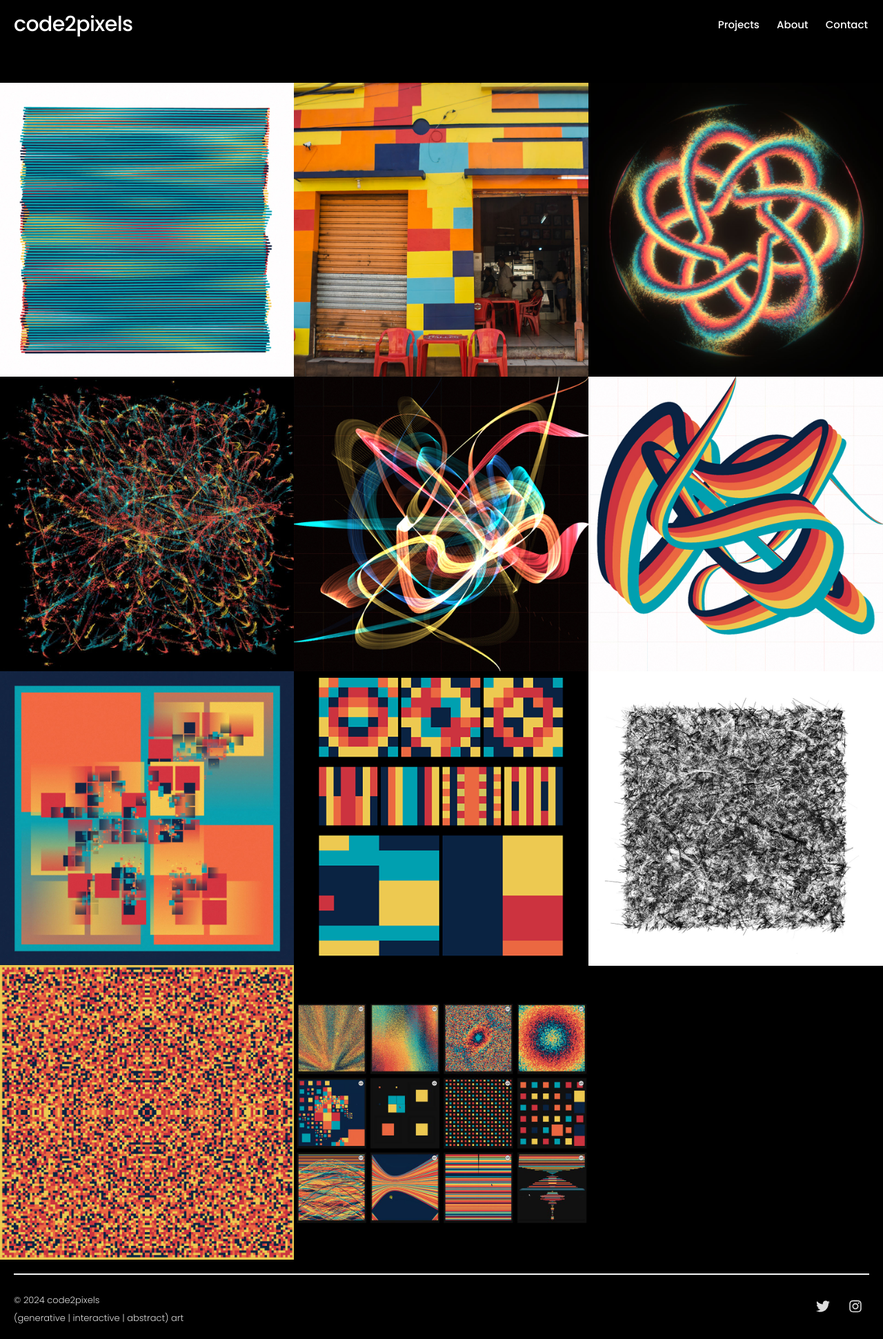
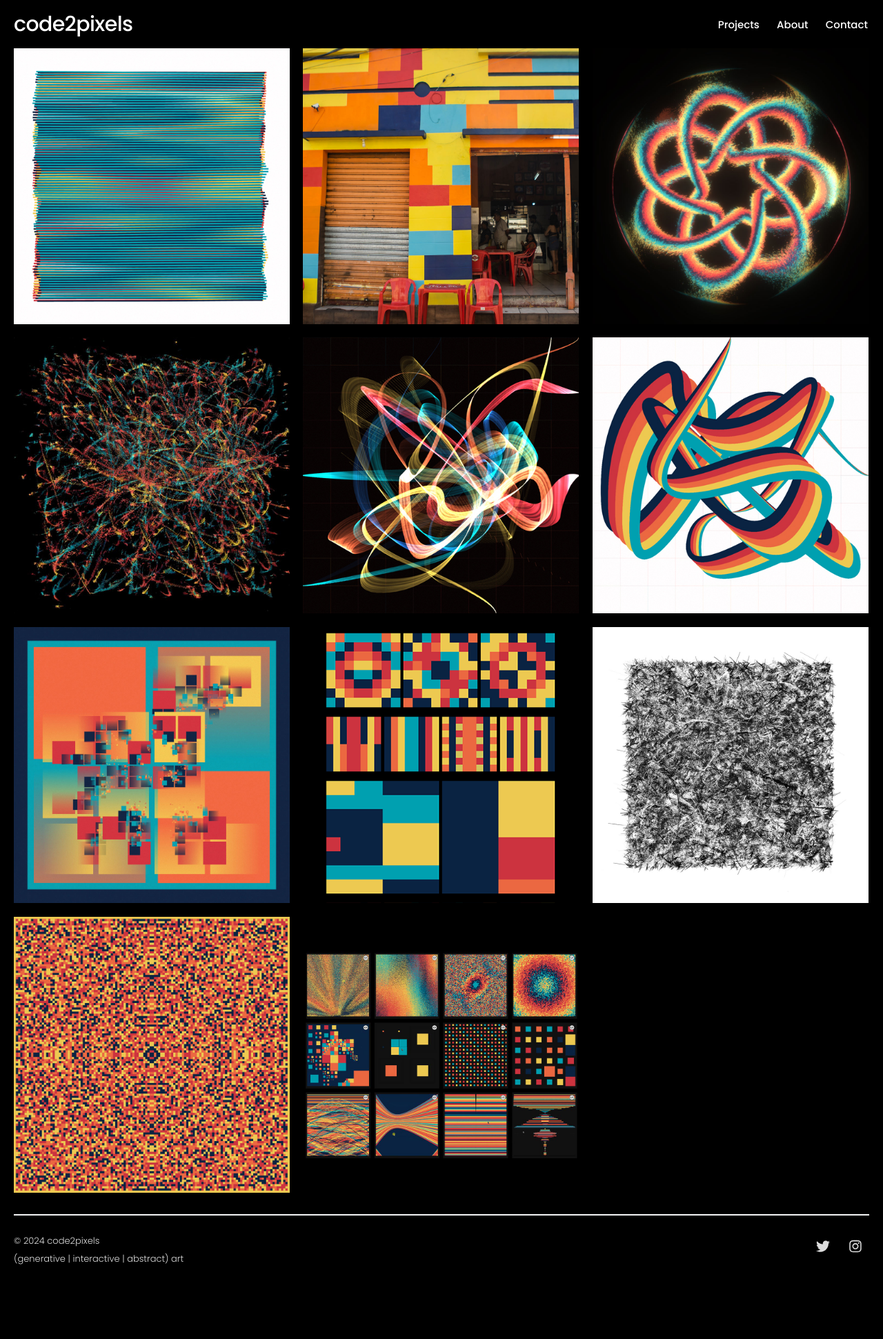
Before and after one commit to code2pixels-genart/code2pixels.xyz, a Jekyll site: the page built from index.html, in a window 1280 px wide. Shown: the whole page at 69% size. Built offline with Jekyll 4.4.1, drawn with Linux system fonts in a browser that asks for light colours; nearby versions of some CDN libraries; after the commit the page ends 1855 px from its top, so only the background shows below that.

Commit message:
Fixed listing margin and padding

```diff
--- a/_sass/_includes/_listing.scss
+++ b/_sass/_includes/_listing.scss
@@ -5,8 +5,8 @@
 // - - - - - - - - - - - - - - - - - -
 
 .listing {
-	padding: 0 $grid-spacing/2;
-	margin-top: -$grid-spacing/2;
+	padding: 0 $grid-spacing/2+0px;
+	margin-top: -$grid-spacing/2+0px;
 }
 
 .listing-wrap {
@@ -15,7 +15,7 @@
 
 .listing-item {
 	position: relative;
-	padding: $grid-spacing/2;
+	padding: $grid-spacing/2+0px;
 	float: left;
 	width: 50%;
 
@@ -127,7 +127,7 @@
 // - - - - - - - - - - - - - - - - - - - - - - - - - - - - - - - - - - - - Pagination
 
 .pagination {
-	margin-top: $grid-spacing/2;
+	margin-top: $grid-spacing/2+0px;
 	padding: 0 $grid-spacing;
 }
 
```
